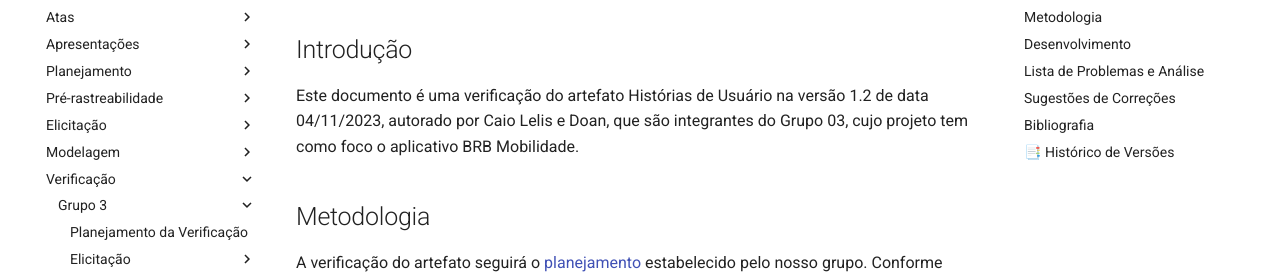
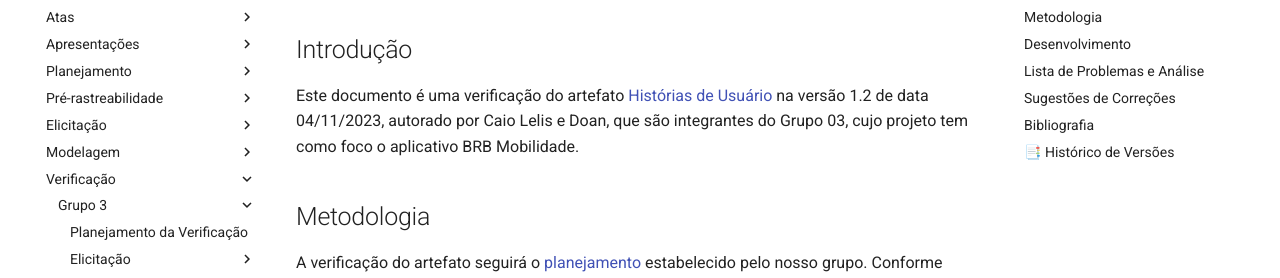
Before and after one commit to Requisitos-de-Software/2023.2-Carteira_Digital_de_Transito, an MkDocs documentation site: the page built from docs/verificacao/grupo3/verificacao-historias-de-usuario.md, in a window 1280 px wide and 900 px high. Shown: the part 148-426 px from the top of the window. Built offline with MkDocs 1.6.1 and Material for MkDocs 9.7.7, drawn with Linux system fonts in a browser that asks for light colours; part of the change alters nothing that is shown.

```diff
--- a/docs/verificacao/grupo3/verificacao-historias-de-usuario.md
+++ b/docs/verificacao/grupo3/verificacao-historias-de-usuario.md
@@ -1,7 +1,7 @@
 # Histórias de Usuário
 
 ## Introdução
-Este documento é uma verificação do artefato Histórias de Usuário na versão 1.2 de data 04/11/2023, autorado por Caio Lelis e Doan, que são integrantes do Grupo 03, cujo projeto tem como foco o aplicativo BRB Mobilidade.
+Este documento é uma verificação do artefato [Histórias de Usuário](https://requisitos-de-software.github.io/2023.2-BRBMobilidade/Modelagem/Modelagem%20%C3%81gil/02-Hist%C3%B3ria%20de%20usu%C3%A1rio/) na versão 1.2 de data 04/11/2023, autorado por Caio Lelis e Doan, que são integrantes do Grupo 03, cujo projeto tem como foco o aplicativo BRB Mobilidade.
 
 ## Metodologia
 
```
